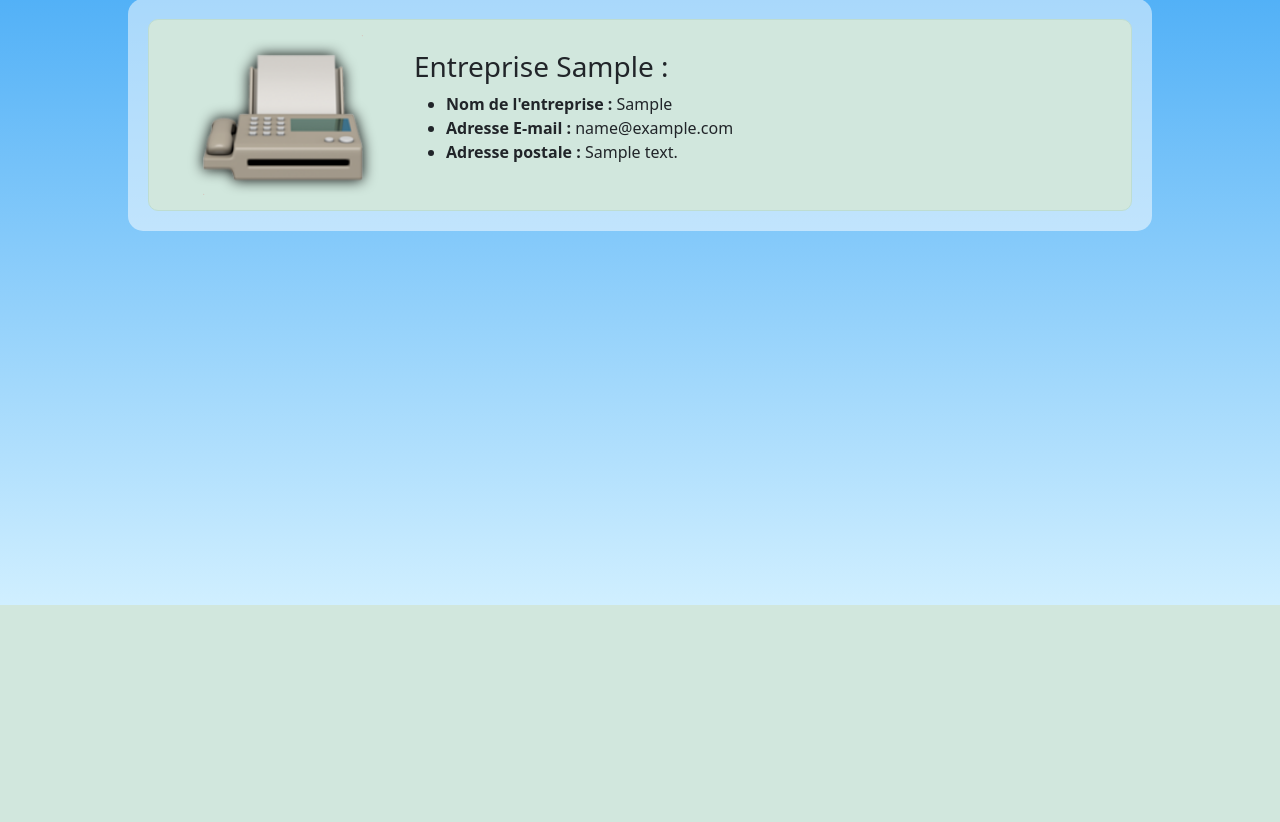
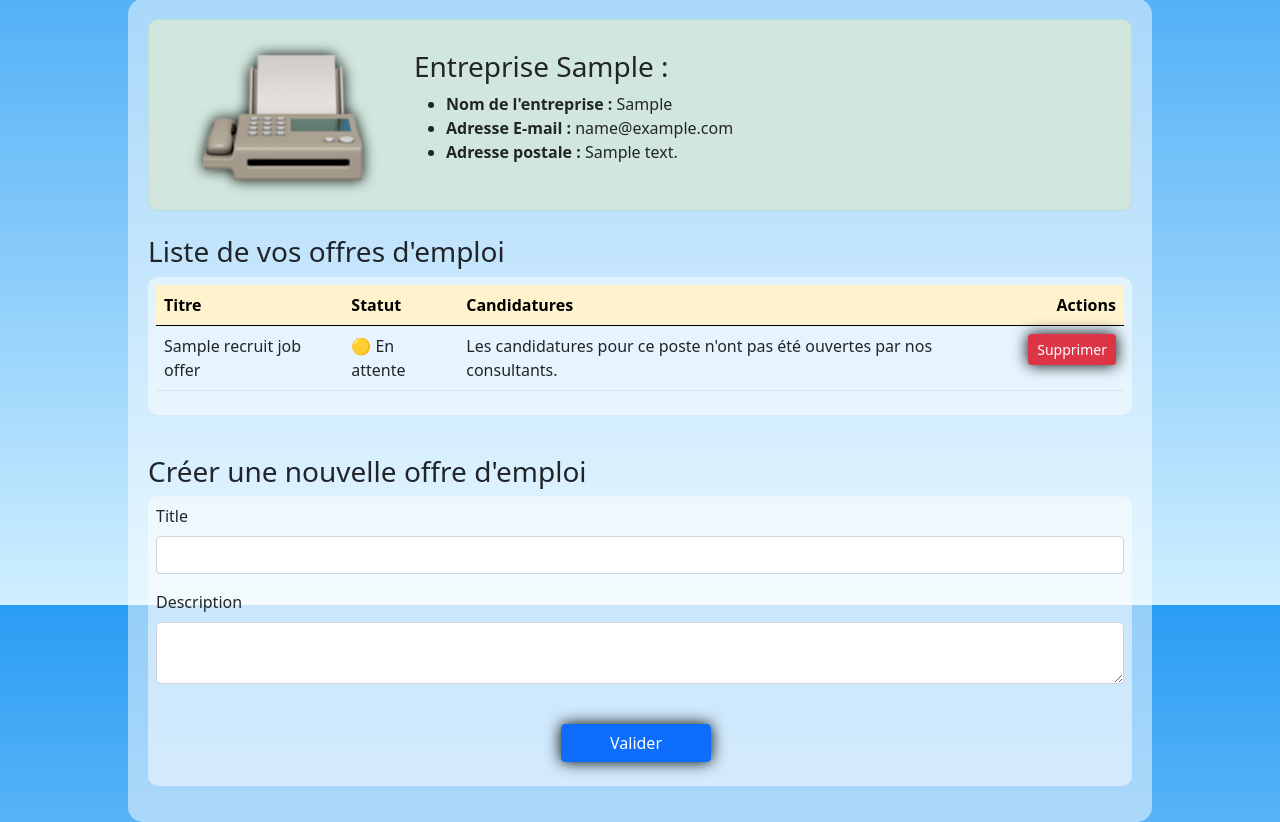
Before and after one commit to Skoognuts/TRT-Conseil, a Symfony app: template templates/recruiter/index.html.twig in a window 1280 px wide. Shown: the part 195-1017 px from the top of the page. Before the commit the page ends 800 px from the top, so only its background shows below. Run offline with Twig, Linux system fonts and the light colour scheme; the template is opened without the code that fills it: most values are stand-ins (such as "Sample title", 1, 10 or a date in 2020); form fields are guessed from the names that the template uses; some libraries are stand-ins or nearby versions; some web fonts are replaced.

Commit message:
Add job offer list template

```diff
--- a/public/styles/style.css
+++ b/public/styles/style.css
@@ -149,7 +149,9 @@ header {
 #inputLastNameMax,
 #inputCVMax,
 #inputCompanyMax,
-#inputAddressMax {
+#inputAddressMax,
+#inputTitleMax,
+#inputDescriptionMax {
   width: 100%;
   margin-bottom: 15px;
   padding-block: 6px !important;
--- a/templates/recruiter/index.html.twig
+++ b/templates/recruiter/index.html.twig
@@ -55,6 +55,81 @@
                     </div>
                 </div>
             {% endif %}
+            <div class="w-100 mt-4">
+                <h3>Liste de vos offres d'emploi</h3>
+                <div class="table-wrapper mb-3 p-2">
+                    <table class="table table-hover">
+                        <thead>
+                            <tr class="table-warning">
+                                <th>
+                                    Titre
+                                </th>
+                                <th>
+                                    Statut
+                                </th>
+                                <th>
+                                    Candidatures
+                                </th>
+                                <th class="text-end">
+                                    Actions
+                                </th>
+                            </tr>
+                        </thead>
+                        <tbody>
+                            {% if recruitCompany != '' %}
+                                {% for recruitJobOffer in recruitJobOffers %}
+                                    <tr>
+                                        <td>{{ recruitJobOffer.title }}</td>
+                                        <td>
+                                            {% if recruitJobOffer.isApproved == false %}
+                                                🟡 En attente
+                                            {% else %}
+                                                🟢 En ligne
+                                            {% endif %}
+                                        </td>
+                                        <td>
+                                            {% if recruitJobOffer.isApproved == false %}
+                                                Les candidatures pour ce poste n'ont pas été ouvertes par nos consultants.
+                                            {% else %}
+                                                🟢 En ligne
+                                            {% endif %}
+                                        </td>
+                                        <td class="text-end"><a class="btn btn-sm btn-danger button-shadow ms-2" href="#" role="button">Supprimer</a></td>
+                                    </tr>
+                                {% else %}
+                                    <tr>
+                                        <td colspan="3">Vous n'avez aucune offre d'emploi actuellement</td>
+                                    </tr>
+                                {% endfor %}
+                            {% else %}
+                                <tr>
+                                    <td colspan="3">Vous devez compléter votre profil avant de pouvoir publier une offre d'emploi</td>
+                                </tr>
+                            {% endif %}
+                        </tbody>
+                    </table>
+                </div>
+            </div>
+            <div class="w-100 mt-4">
+                <h3>Créer une nouvelle offre d'emploi</h3>
+                <div class="table-wrapper mb-3 p-2">
+                    {% if recruitCompany != '' %}
+                        {{ form_start(jobOfferCreationForm) }}
+                            {{ form_row(jobOfferCreationForm.title, {
+                                id: 'inputTitleMax'
+                            }) }}
+                            {{ form_row(jobOfferCreationForm.description, {
+                                id: 'inputDescriptionMax'
+                            }) }}
+                            <div class="d-flex flex-row justify-content-center">
+                                <button type="submit" class="btn btn-primary button-shadow me-2 mt-4 mb-3 ps-5 pe-5">Valider</button>
+                            </div>
+                        {{ form_end(jobOfferCreationForm) }}
+                    {% else %}
+                        Vous devez compléter votre profil avant de pouvoir publier une offre d'emploi
+                    {% endif %}
+                </div>
+            </div>
         </div>
     </div>
 
```
Also changed, not shown: src/Controller/RecruiterController.php (+51 -2 lines), src/Form/JobOfferCreationFormType.php (added, +25 -0 lines), templates/recruiter/job_offer_created.html.twig (added, +23 -0 lines), 1 other file.
